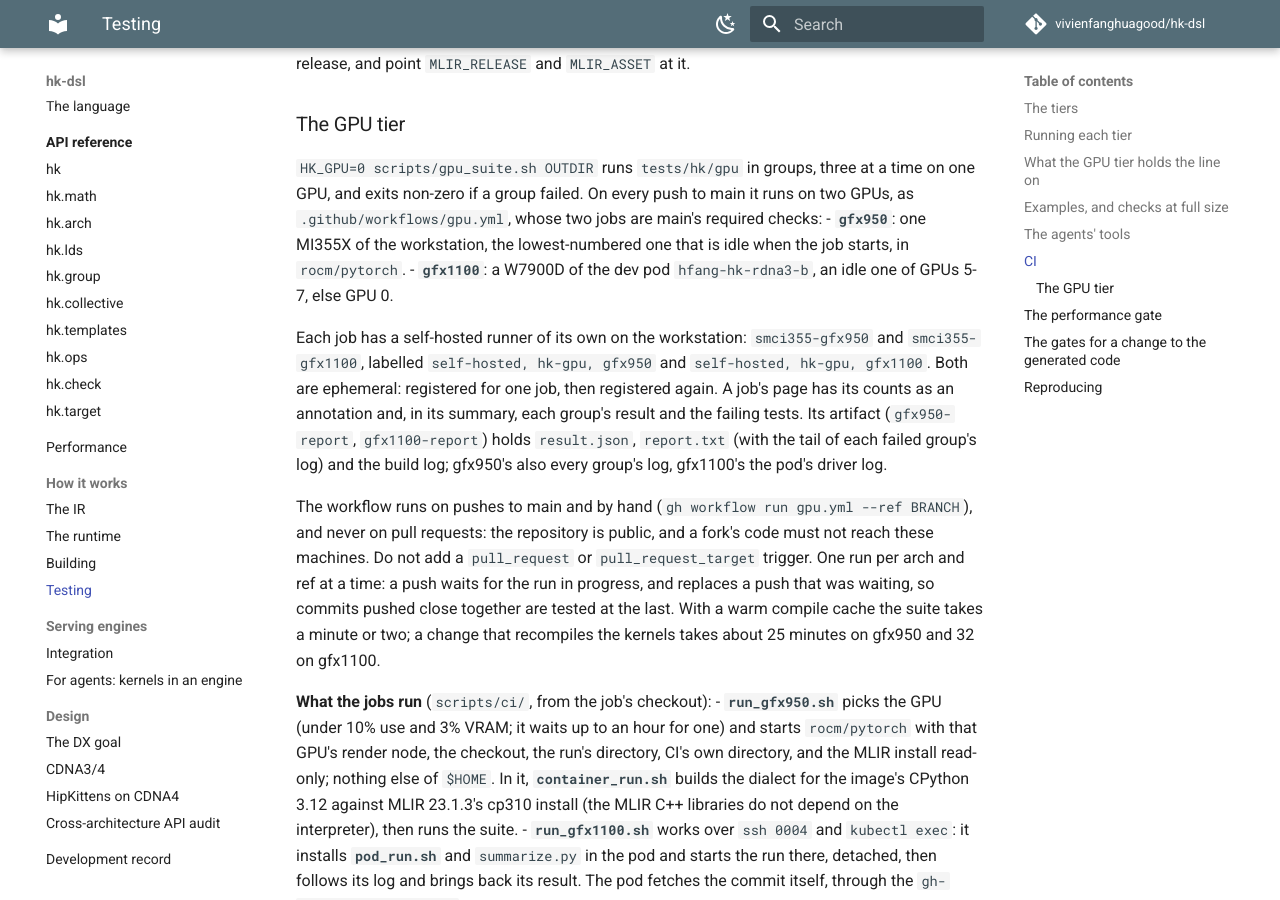
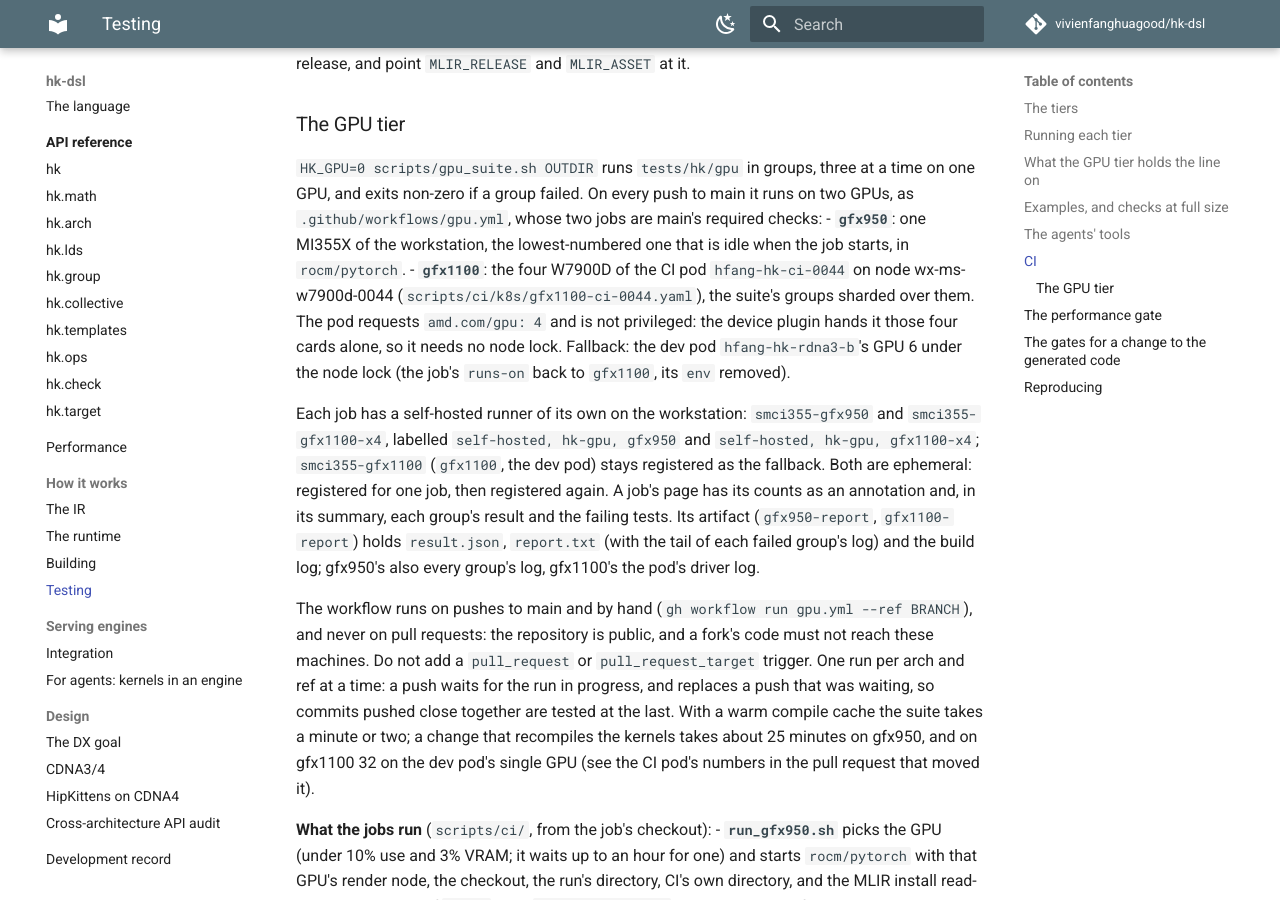
Before and after one commit to vivienfanghuagood/hk-dsl, an MkDocs documentation site: the page built from docs/testing.md, in a window 1280 px wide and 900 px high, scrolled down 4147 px. Built offline with MkDocs 1.6.1 and Material for MkDocs 9.7.7, drawn with Linux system fonts in a browser that asks for light colours; comment, search, counter and statistics services are not loaded; some of the changed text lies outside the part shown.

Commit message:
ci(gfx1100): the GPU tier on four W7900D of a CI pod on 0044, sharded
The gfx1100 job moves from the dev pod's single GPU 6 (shared, under the
node lock) to pod hfang-hk-ci-0044 on node wx-ms-w7900d-0044, which requests
amd.com/gpu: 4 from the scheduler and is not privileged: the device plugin
gives it four cards no other pod can be given, so it needs no node lock.

- scripts/ci/k8s/gfx1100-ci-0044.yaml: the pod and its node-local PVC (no
  credentials: the runner stays on the workstation and relays over ssh 0004).
- gpu_suite.sh: HK_GPUS shards the groups over several GPUs -- a dispatcher
  hands groups out longest-first to HK_LANES (3) slots per GPU, each pinned
  by HIP_VISIBLE_DEVICES; one GPU (HK_GPU) behaves as before.
- pod_run.sh: HK_CI_NODE_LOCKS=0 takes every idle GPU of HK_CI_POD_GPUS
  without node locks; /workspace/pyextra on PYTHONPATH/PATH.
- gpu.yml: the gfx1100 job runs on the runner labelled gfx1100-x4 with the
  pod's env; the dev pod's runner (gfx1100) stays as the fallback.

Co-Authored-By: Claude <noreply@anthropic.com>

```diff
--- a/docs/testing.md
+++ b/docs/testing.md
@@ -200,12 +200,17 @@ main it runs on two GPUs, as `.github/workflows/gpu.yml`, whose two jobs are
 main's required checks:
 - **`gfx950`**: one MI355X of the workstation, the lowest-numbered one that
   is idle when the job starts, in `rocm/pytorch`.
-- **`gfx1100`**: a W7900D of the dev pod `hfang-hk-rdna3-b`, an idle one of
-  GPUs 5-7, else GPU 0.
+- **`gfx1100`**: the four W7900D of the CI pod `hfang-hk-ci-0044` on node
+  wx-ms-w7900d-0044 (`scripts/ci/k8s/gfx1100-ci-0044.yaml`), the suite's
+  groups sharded over them. The pod requests `amd.com/gpu: 4` and is not
+  privileged: the device plugin hands it those four cards alone, so it needs
+  no node lock. Fallback: the dev pod `hfang-hk-rdna3-b`'s GPU 6 under the
+  node lock (the job's `runs-on` back to `gfx1100`, its `env` removed).
 
 Each job has a self-hosted runner of its own on the workstation:
-`smci355-gfx950` and `smci355-gfx1100`, labelled `self-hosted, hk-gpu,
-gfx950` and `self-hosted, hk-gpu, gfx1100`. Both are ephemeral: registered
+`smci355-gfx950` and `smci355-gfx1100-x4`, labelled `self-hosted, hk-gpu,
+gfx950` and `self-hosted, hk-gpu, gfx1100-x4`; `smci355-gfx1100` (`gfx1100`,
+the dev pod) stays registered as the fallback. Both are ephemeral: registered
 for one job, then registered again. A job's page has its counts as an
 annotation and, in its summary, each group's result and the failing tests.
 Its artifact (`gfx950-report`, `gfx1100-report`) holds `result.json`,
@@ -219,7 +224,9 @@ not add a `pull_request` or `pull_request_target` trigger. One run per arch
 and ref at a time: a push waits for the run in progress, and replaces a push
 that was waiting, so commits pushed close together are tested at the last.
 With a warm compile cache the suite takes a minute or two; a change that
-recompiles the kernels takes about 25 minutes on gfx950 and 32 on gfx1100.
+recompiles the kernels takes about 25 minutes on gfx950, and on gfx1100 32 on
+the dev pod's single GPU (see the CI pod's numbers in the pull request that
+moved it).
 
 **What the jobs run** (`scripts/ci/`, from the job's checkout):
 - **`run_gfx950.sh`** picks the GPU (under 10% use and 3% VRAM; it waits up
@@ -268,6 +275,15 @@ request, so:
 - the owner's pushes, the agents' among them, go through, and GitHub
   records each as a bypass. For them the checks are a record on each commit
   of main, after the fact, not a gate in front of it.
+
+**The CI pod.** `kubectl apply -f scripts/ci/k8s/gfx1100-ci-0044.yaml` (from
+the jump host) makes it and its 200 GiB node-local PVC, mounted at
+`/workspace`. Once, the PVC is given what the image lacks, copied from the
+dev pod: `/workspace/llvm/install-cp312` (the MLIR install the dialect builds
+against), `/workspace/FlyDSL`, and in `/workspace/pyextra` the pip packages
+flydsl, nanobind, lit and cmake (`pod_run.sh` puts it on `PYTHONPATH` and
+`PATH`). Everything else -- clone, dialect build, compile cache, runs -- is
+`/workspace/gha`, as on the dev pod.
 
 **Where things live.** Host state is kept out of the checkout:
 - `~/gha`: the runners (`runner-gfx950`, `runner-gfx1100`), `supervise.sh`,
```
Also changed, not shown: 5 other files.
